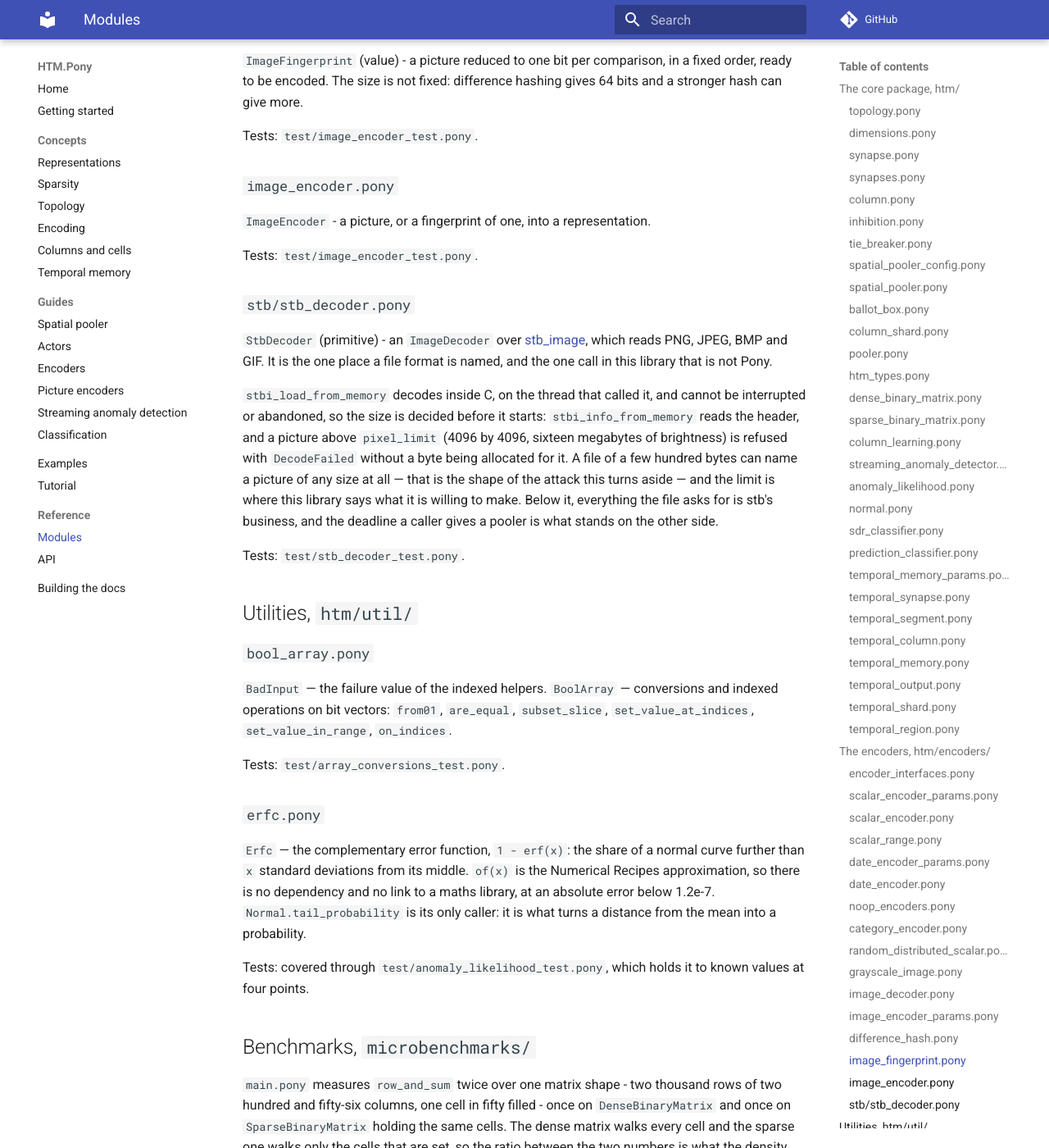
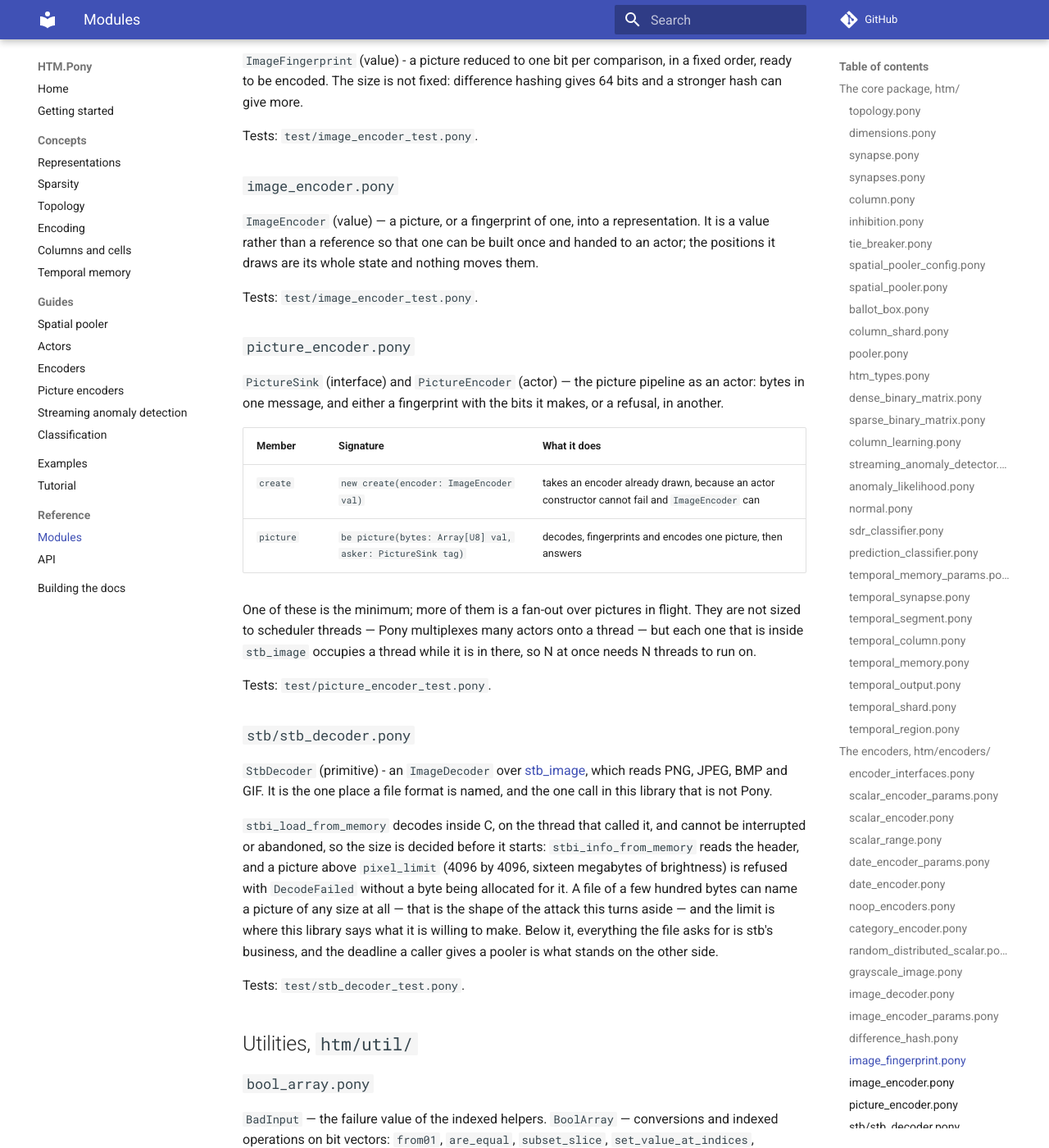
Before and after one commit to d-led/htm.pony, an MkDocs documentation site: the page built from docs/reference/modules.md, in a window 1280 px wide and 1400 px high, scrolled down 15219 px. Shown: the whole window at 82% size. Built offline with MkDocs 1.6.1 and Material for MkDocs 9.7.7, drawn with Linux system fonts in a browser that asks for light colours; comment, search, counter and statistics services are not loaded.

Commit message:
Put the picture pipeline in an actor, so the caller is not the one inside C
Decoding is the one call here that is not Pony and cannot be interrupted. Until
now it ran on whoever held the file; now `PictureEncoder` owns it: bytes in one
message, and a fingerprint with the bits it makes - or a refusal - in another.
`PictureSink` is the asker, so the answers arrive the same way every other answer
in this library does.

`ImageEncoder` became a value to make that possible: it has no moving state, and
an actor constructor cannot fail while building one can, so the encoder is built
where failing is allowed and handed over already drawn.

One actor is the minimum; more of them is the fan-out, and they are not sized to
scheduler threads - Pony multiplexes many actors onto a thread. What does bound it
is C: each encoder inside `stb_image` occupies a thread, so N at once needs N
threads to run on.

Tests: the actor's bits are the same bits one process makes from the same file, a
few bytes that are not a picture come back refused, and two pictures pushed one
after the other are both answered.

```diff
--- a/docs/reference/modules.md
+++ b/docs/reference/modules.md
@@ -489,9 +489,30 @@ Tests: `test/image_encoder_test.pony`.
 
 ### `image_encoder.pony`
 
-`ImageEncoder` - a picture, or a fingerprint of one, into a representation.
+`ImageEncoder` (value) — a picture, or a fingerprint of one, into a
+representation. It is a value rather than a reference so that one can be built
+once and handed to an actor; the positions it draws are its whole state and
+nothing moves them.
 
 Tests: `test/image_encoder_test.pony`.
+
+### `picture_encoder.pony`
+
+`PictureSink` (interface) and `PictureEncoder` (actor) — the picture pipeline as
+an actor: bytes in one message, and either a fingerprint with the bits it makes,
+or a refusal, in another.
+
+| Member | Signature | What it does |
+| --- | --- | --- |
+| `create` | `new create(encoder: ImageEncoder val)` | takes an encoder already drawn, because an actor constructor cannot fail and `ImageEncoder` can |
+| `picture` | `be picture(bytes: Array[U8] val, asker: PictureSink tag)` | decodes, fingerprints and encodes one picture, then answers |
+
+One of these is the minimum; more of them is a fan-out over pictures in flight.
+They are not sized to scheduler threads — Pony multiplexes many actors onto a
+thread — but each one that is inside `stb_image` occupies a thread while it is
+in there, so N at once needs N threads to run on.
+
+Tests: `test/picture_encoder_test.pony`.
 
 ### `stb/stb_decoder.pony`
 
```
Also changed, not shown: 4 other files.
